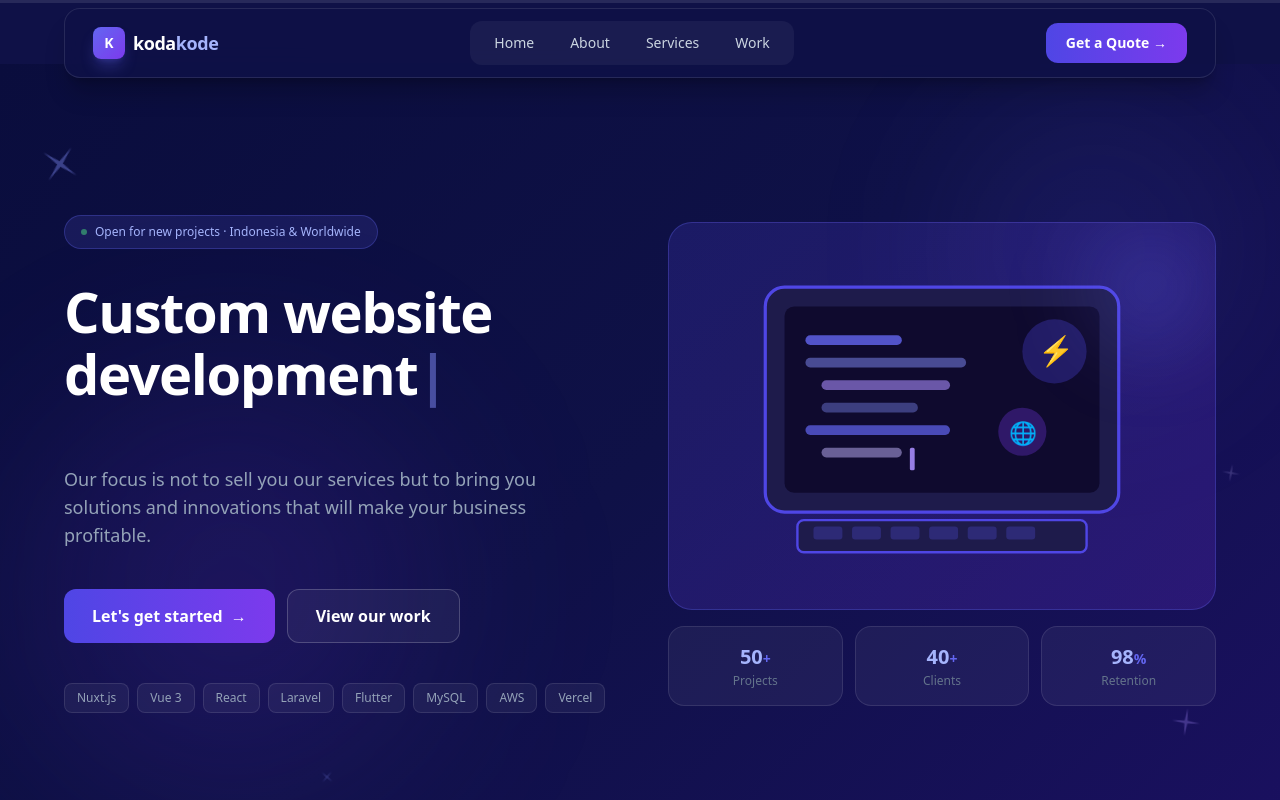
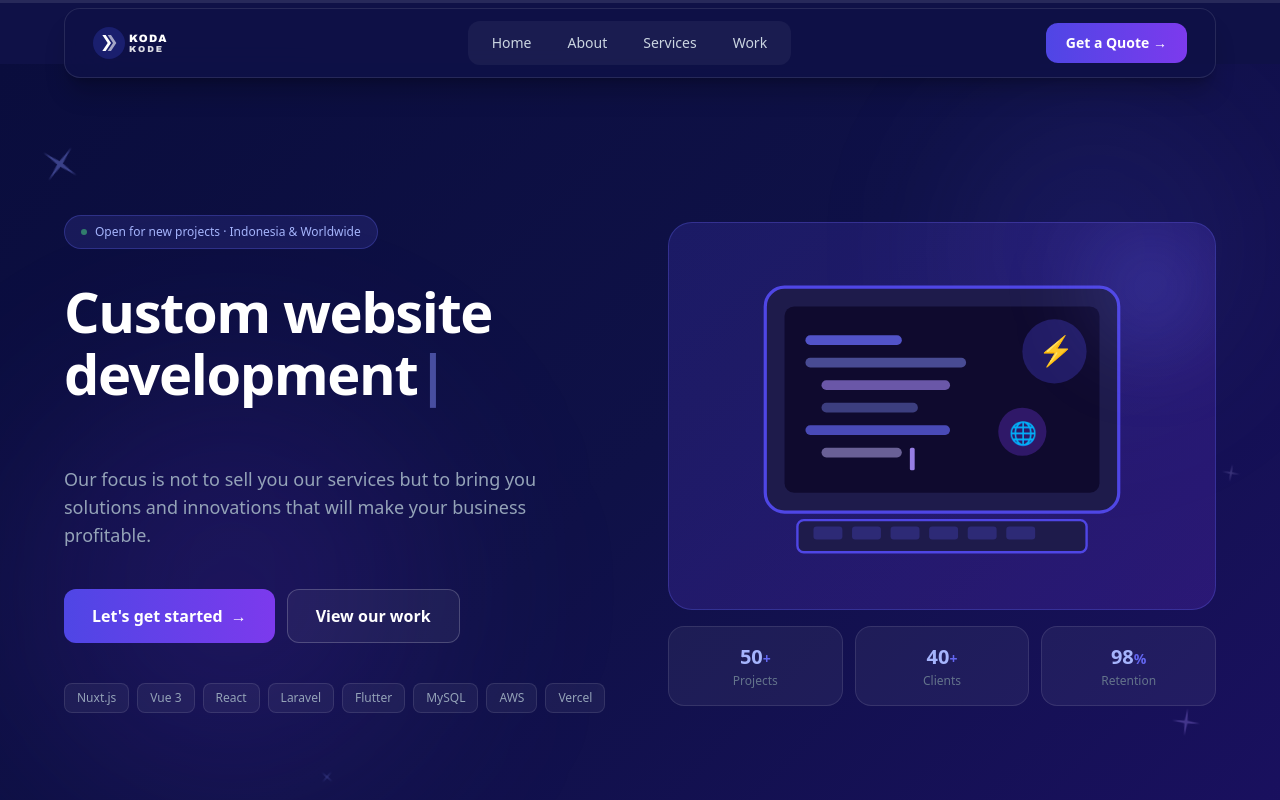
Before and after one commit to freezetea/my-software-house, a Nuxt app: page / in a window 1280 px wide. Shown: the top 800 px of the page. Built offline with nearby package versions, Linux system fonts and the light colour scheme.

Commit message:
update website design

```diff
--- a/app/app.vue
+++ b/app/app.vue
@@ -1,50 +1,38 @@
 <template>
   <div>
 
-    <!-- ══════════════════════════════════════
-         LOADING SCREEN
-    ══════════════════════════════════════ -->
+    <!-- LOADING SCREEN -->
     <Transition name="loader">
       <div v-if="loading" class="fixed inset-0 z-[999] flex flex-col items-center justify-center" style="background: linear-gradient(135deg, #0a0d3d 0%, #0f1147 60%, #1a1060 100%)">
-        <!-- animated stars -->
         <svg class="absolute top-16 left-16 opacity-40 animate-spin" style="animation-duration:20s" width="32" height="32" viewBox="0 0 40 40"><path d="M20 0 L22 18 L40 20 L22 22 L20 40 L18 22 L0 20 L18 18 Z" fill="#818cf8"/></svg>
         <svg class="absolute bottom-16 right-16 opacity-30 animate-spin" style="animation-duration:28s;animation-direction:reverse" width="22" height="22" viewBox="0 0 40 40"><path d="M20 0 L22 18 L40 20 L22 22 L20 40 L18 22 L0 20 L18 18 Z" fill="#a78bfa"/></svg>
         <svg class="absolute top-1/3 right-1/4 opacity-20 animate-spin" style="animation-duration:15s" width="16" height="16" viewBox="0 0 40 40"><path d="M20 0 L22 18 L40 20 L22 22 L20 40 L18 22 L0 20 L18 18 Z" fill="#c4b5fd"/></svg>
         <svg class="absolute bottom-1/3 left-1/4 opacity-25 animate-spin" style="animation-duration:22s;animation-direction:reverse" width="14" height="14" viewBox="0 0 40 40"><path d="M20 0 L22 18 L40 20 L22 22 L20 40 L18 22 L0 20 L18 18 Z" fill="#818cf8"/></svg>
-
-        <!-- glow blobs -->
         <div class="absolute top-1/4 left-1/4 w-64 h-64 bg-indigo-600/20 rounded-full blur-3xl pointer-events-none"></div>
         <div class="absolute bottom-1/4 right-1/4 w-64 h-64 bg-violet-600/15 rounded-full blur-3xl pointer-events-none"></div>
 
-        <!-- logo + brand -->
-        <div class="flex items-center gap-3 mb-8 relative z-10">
-          <div class="w-12 h-12 rounded-2xl bg-gradient-to-br from-indigo-500 to-violet-600 flex items-center justify-center shadow-xl shadow-indigo-500/40">
-            <span class="text-white font-black text-xl">K</span>
-          </div>
-          <div class="text-white font-black text-3xl tracking-tight">
-            koda<span class="text-indigo-300">kode</span>
-          </div>
-        </div>
+        <!-- LOGO -->
+        <svg viewBox="0 0 180 48" class="h-14 w-auto mb-8 relative z-10" xmlns="http://www.w3.org/2000/svg">
+          <circle cx="24" cy="24" r="24" fill="#1a1f6e"/>
+          <polygon points="14,12 22,24 14,36 19,36 27,24 19,12" fill="white"/>
+          <polygon points="22,12 30,24 22,36 27,36 35,24 27,12" fill="white" opacity="0.6"/>
+          <text x="54" y="22" font-family="Arial Black, sans-serif" font-weight="900" font-size="16" fill="white" letter-spacing="2">KODA</text>
+          <text x="54" y="38" font-family="Arial Black, sans-serif" font-weight="900" font-size="13" fill="white" letter-spacing="3" opacity="0.85">KODE</text>
+        </svg>
 
-        <!-- animated loading text -->
         <div class="text-slate-400 text-sm font-medium mb-8 relative z-10 h-5 overflow-hidden">
           <div class="loading-text-wrap" :style="`transform: translateY(-${loadingTextIdx * 20}px); transition: transform 0.4s ease`">
             <div v-for="t in loadingTexts" :key="t" class="h-5 flex items-center justify-center text-indigo-300">{{ t }}</div>
           </div>
         </div>
 
-        <!-- progress bar -->
         <div class="w-48 h-1 bg-white/10 rounded-full overflow-hidden relative z-10">
-          <div class="h-full bg-gradient-to-r from-indigo-500 via-violet-500 to-indigo-500 rounded-full transition-all duration-300"
-            :style="`width: ${loadingProgress}%`"></div>
+          <div class="h-full bg-gradient-to-r from-indigo-500 via-violet-500 to-indigo-500 rounded-full transition-all duration-300" :style="`width: ${loadingProgress}%`"></div>
         </div>
         <div class="text-slate-600 text-xs mt-3 relative z-10">{{ loadingProgress }}%</div>
 
-        <!-- bouncing dots -->
         <div class="flex gap-2 mt-6 relative z-10">
-          <div v-for="i in 3" :key="i"
-            class="w-2 h-2 rounded-full bg-indigo-400 animate-bounce"
-            :style="`animation-delay: ${(i-1) * 0.15}s`"></div>
+          <div v-for="i in 3" :key="i" class="w-2 h-2 rounded-full bg-indigo-400 animate-bounce" :style="`animation-delay: ${(i-1) * 0.15}s`"></div>
         </div>
       </div>
     </Transition>
@@ -57,11 +45,15 @@
     <!-- NAVBAR -->
     <nav class="fixed top-2 left-0 right-0 z-[100] px-4 md:px-6">
       <div class="max-w-6xl mx-auto flex items-center justify-between py-3 px-5 md:px-7 rounded-2xl bg-[#0f1147]/85 backdrop-blur-xl border border-white/10 shadow-xl shadow-black/20">
-        <NuxtLink to="/" class="flex items-center gap-2">
-          <div class="w-8 h-8 rounded-lg bg-gradient-to-br from-indigo-500 to-violet-600 flex items-center justify-center shadow-lg shadow-indigo-500/30">
-            <span class="text-white font-black text-sm">K</span>
-          </div>
-          <span class="text-white font-black text-lg tracking-tight">koda<span class="text-indigo-300">kode</span></span>
+
+        <NuxtLink to="/">
+          <svg viewBox="0 0 180 48" class="h-8 w-auto" xmlns="http://www.w3.org/2000/svg">
+            <circle cx="24" cy="24" r="24" fill="#1a1f6e"/>
+            <polygon points="14,12 22,24 14,36 19,36 27,24 19,12" fill="white"/>
+            <polygon points="22,12 30,24 22,36 27,36 35,24 27,12" fill="white" opacity="0.6"/>
+            <text x="54" y="22" font-family="Arial Black, sans-serif" font-weight="900" font-size="16" fill="white" letter-spacing="2">KODA</text>
+            <text x="54" y="38" font-family="Arial Black, sans-serif" font-weight="900" font-size="13" fill="white" letter-spacing="3" opacity="0.85">KODE</text>
+          </svg>
         </NuxtLink>
 
         <ul class="hidden md:flex gap-1 list-none bg-white/5 rounded-xl px-2 py-1">
@@ -83,6 +75,7 @@
         </button>
       </div>
 
+      <!-- Mobile menu -->
       <div v-if="menuOpen" class="md:hidden mt-2 bg-[#0f1147]/95 backdrop-blur-xl border border-white/10 rounded-2xl p-4 flex flex-col gap-1 shadow-xl">
         <NuxtLink to="/" class="text-slate-300 hover:text-white hover:bg-white/10 text-sm py-2.5 px-4 rounded-xl transition-all" @click="menuOpen = false">Home</NuxtLink>
         <NuxtLink to="/#about" class="text-slate-300 hover:text-white hover:bg-white/10 text-sm py-2.5 px-4 rounded-xl transition-all" @click="menuOpen = false">About</NuxtLink>
@@ -103,31 +96,35 @@
     <!-- FOOTER -->
     <footer style="background:#0a0d3d" class="border-t border-white/10">
       <div class="max-w-6xl mx-auto px-4 md:px-6 py-14 grid grid-cols-1 md:grid-cols-4 gap-10">
+
         <div class="md:col-span-2">
-          <div class="flex items-center gap-2 mb-4">
-            <div class="w-8 h-8 rounded-lg bg-gradient-to-br from-indigo-500 to-violet-600 flex items-center justify-center">
-              <span class="text-white font-black text-sm">K</span>
-            </div>
-            <span class="text-white font-black text-lg">koda<span class="text-indigo-300">kode</span></span>
-          </div>
+          <!-- Footer logo -->
+          <svg viewBox="0 0 180 48" class="h-10 w-auto mb-5" xmlns="http://www.w3.org/2000/svg">
+            <circle cx="24" cy="24" r="24" fill="#1a1f6e"/>
+            <polygon points="14,12 22,24 14,36 19,36 27,24 19,12" fill="white"/>
+            <polygon points="22,12 30,24 22,36 27,36 35,24 27,12" fill="white" opacity="0.6"/>
+            <text x="54" y="22" font-family="Arial Black, sans-serif" font-weight="900" font-size="16" fill="white" letter-spacing="2">KODA</text>
+            <text x="54" y="38" font-family="Arial Black, sans-serif" font-weight="900" font-size="13" fill="white" letter-spacing="3" opacity="0.85">KODE</text>
+          </svg>
+
           <p class="text-slate-400 text-sm leading-relaxed mb-5 max-w-xs">Turning ideas into impact through the power of technology.<br>PT. Tekno Tumbuh Bersama.</p>
+
           <div class="flex flex-col gap-2 mb-6">
             <a href="mailto:info@kodakode.com" class="text-slate-400 hover:text-indigo-300 text-sm transition-colors flex items-center gap-2">
               📧 info@kodakode.com
             </a>
-            <!-- WhatsApp instead of phone number -->
             <a href="https://api.whatsapp.com/send/?phone=6287784794214" target="_blank"
               class="inline-flex items-center gap-2 text-slate-400 hover:text-green-400 transition-colors text-sm group">
               <svg viewBox="0 0 24 24" class="w-4 h-4 shrink-0 group-hover:scale-110 transition-transform" fill="#25d366" xmlns="http://www.w3.org/2000/svg">
                 <path d="M17.472 14.382c-.297-.149-1.758-.867-2.03-.967-.273-.099-.471-.148-.67.15-.197.297-.767.966-.94 1.164-.173.199-.347.223-.644.075-.297-.15-1.255-.463-2.39-1.475-.883-.788-1.48-1.761-1.653-2.059-.173-.297-.018-.458.13-.606.134-.133.298-.347.446-.52.149-.174.198-.298.298-.497.099-.198.05-.371-.025-.52-.075-.149-.669-1.612-.916-2.207-.242-.579-.487-.5-.669-.51-.173-.008-.371-.01-.57-.01-.198 0-.52.074-.792.372-.272.297-1.04 1.016-1.04 2.479 0 1.462 1.065 2.875 1.213 3.074.149.198 2.096 3.2 5.077 4.487.709.306 1.262.489 1.694.625.712.227 1.36.195 1.871.118.571-.085 1.758-.719 2.006-1.413.248-.694.248-1.289.173-1.413-.074-.124-.272-.198-.57-.347m-5.421 7.403h-.004a9.87 9.87 0 01-5.031-1.378l-.361-.214-3.741.982.998-3.648-.235-.374a9.86 9.86 0 01-1.51-5.26c.001-5.45 4.436-9.884 9.888-9.884 2.64 0 5.122 1.03 6.988 2.898a9.825 9.825 0 012.893 6.994c-.003 5.45-4.437 9.884-9.885 9.884m8.413-18.297A11.815 11.815 0 0012.05 0C5.495 0 .16 5.335.157 11.892c0 2.096.547 4.142 1.588 5.945L.057 24l6.305-1.654a11.882 11.882 0 005.683 1.448h.005c6.554 0 11.89-5.335 11.893-11.893a11.821 11.821 0 00-3.48-8.413z"/>
               </svg>
-              <span>Chat on WhatsApp</span>
+              Chat on WhatsApp
             </a>
             <span class="text-slate-500 text-xs">🕐 Monday–Friday, 10am–5pm WIB</span>
           </div>
-          <!-- social icons -->
+
+          <!-- Social icons -->
           <div class="flex gap-2">
-            <!-- Facebook -->
             <a href="https://facebook.com/kodakode" target="_blank" title="Facebook"
               class="w-9 h-9 rounded-xl flex items-center justify-center transition-all hover:-translate-y-0.5 hover:shadow-lg"
               style="background:#1877f220; border:1px solid #1877f240">
@@ -135,7 +132,6 @@
                 <path d="M24 12.073c0-6.627-5.373-12-12-12s-12 5.373-12 12c0 5.99 4.388 10.954 10.125 11.854v-8.385H7.078v-3.47h3.047V9.43c0-3.007 1.792-4.669 4.533-4.669 1.312 0 2.686.235 2.686.235v2.953H15.83c-1.491 0-1.956.925-1.956 1.874v2.25h3.328l-.532 3.47h-2.796v8.385C19.612 23.027 24 18.062 24 12.073z"/>
               </svg>
             </a>
-            <!-- Twitter/X -->
             <a href="https://twitter.com/kodakode" target="_blank" title="Twitter / X"
               class="w-9 h-9 rounded-xl flex items-center justify-center transition-all hover:-translate-y-0.5 hover:shadow-lg"
               style="background:#1da1f220; border:1px solid #1da1f240">
@@ -143,7 +139,6 @@
                 <path d="M18.244 2.25h3.308l-7.227 8.26 8.502 11.24H16.17l-4.714-6.231-5.401 6.231H2.746l7.73-8.835L1.254 2.25H8.08l4.253 5.622zm-1.161 17.52h1.833L7.084 4.126H5.117z"/>
               </svg>
             </a>
-            <!-- Instagram -->
             <a href="https://instagram.com/kodakode" target="_blank" title="Instagram"
               class="w-9 h-9 rounded-xl flex items-center justify-center transition-all hover:-translate-y-0.5 hover:shadow-lg"
               style="background:#e1306c20; border:1px solid #e1306c40">
@@ -158,7 +153,6 @@
                 <path fill="url(#igGrad)" d="M12 2.163c3.204 0 3.584.012 4.85.07 3.252.148 4.771 1.691 4.919 4.919.058 1.265.069 1.645.069 4.849 0 3.205-.012 3.584-.069 4.849-.149 3.225-1.664 4.771-4.919 4.919-1.266.058-1.644.07-4.85.07-3.204 0-3.584-.012-4.849-.07-3.26-.149-4.771-1.699-4.919-4.92-.058-1.265-.07-1.644-.07-4.849 0-3.204.013-3.583.07-4.849.149-3.227 1.664-4.771 4.919-4.919 1.266-.057 1.645-.069 4.849-.069zm0-2.163c-3.259 0-3.667.014-4.947.072-4.358.2-6.78 2.618-6.98 6.98-.059 1.281-.073 1.689-.073 4.948 0 3.259.014 3.668.072 4.948.2 4.358 2.618 6.78 6.98 6.98 1.281.058 1.689.072 4.948.072 3.259 0 3.668-.014 4.948-.072 4.354-.2 6.782-2.618 6.979-6.98.059-1.28.073-1.689.073-4.948 0-3.259-.014-3.667-.072-4.947-.196-4.354-2.617-6.78-6.979-6.98-1.281-.059-1.69-.073-4.949-.073zm0 5.838c-3.403 0-6.162 2.759-6.162 6.162s2.759 6.163 6.162 6.163 6.162-2.759 6.162-6.163c0-3.403-2.759-6.162-6.162-6.162zm0 10.162c-2.209 0-4-1.79-4-4 0-2.209 1.791-4 4-4s4 1.791 4 4c0 2.21-1.791 4-4 4zm6.406-11.845c-.796 0-1.441.645-1.441 1.44s.645 1.44 1.441 1.44c.795 0 1.439-.645 1.439-1.44s-.644-1.44-1.439-1.44z"/>
               </svg>
             </a>
-            <!-- LinkedIn -->
             <a href="https://linkedin.com/company/kodakode" target="_blank" title="LinkedIn"
               class="w-9 h-9 rounded-xl flex items-center justify-center transition-all hover:-translate-y-0.5 hover:shadow-lg"
               style="background:#0a66c220; border:1px solid #0a66c240">
@@ -174,7 +168,9 @@
             <span class="w-4 h-0.5 bg-gradient-to-r from-indigo-500 to-violet-500 inline-block rounded-full"></span> Services
           </div>
           <ul class="flex flex-col gap-2.5">
-            <li v-for="s in footerServices" :key="s"><a href="#services" class="text-slate-400 hover:text-indigo-300 text-sm transition-colors">{{ s }}</a></li>
+            <li v-for="s in footerServices" :key="s">
+              <a href="#services" class="text-slate-400 hover:text-indigo-300 text-sm transition-colors">{{ s }}</a>
+            </li>
           </ul>
         </div>
 
@@ -205,13 +201,13 @@
         <span class="text-slate-600 text-xs">Built with Nuxt.js 💚</span>
       </div>
     </footer>
+
   </div>
 </template>
 
 <script setup>
 import { ref, onMounted, onUnmounted } from 'vue'
 
-// ── LOADING ──────────────────────────────
 const loading = ref(true)
 const loadingProgress = ref(0)
 const loadingTextIdx = ref(0)
@@ -223,11 +219,9 @@ const loadingTexts = [
   'Welcome to kodakode!',
 ]
 
-// ── NAVBAR ───────────────────────────────
 const menuOpen = ref(false)
 const scrollProgress = ref(0)
 
-// ── FOOTER ───────────────────────────────
 const footerServices = [
   'Website Development',
   'Mobile App Solutions',
@@ -246,19 +240,15 @@ function onScroll() {
 onMounted(() => {
   window.addEventListener('scroll', onScroll)
 
-  // progress bar animation
   const duration = 2200
   const start = performance.now()
-  let textTimer = null
 
-  // cycle loading texts
-  textTimer = setInterval(() => {
+  const textTimer = setInterval(() => {
     if (loadingTextIdx.value < loadingTexts.length - 1) {
       loadingTextIdx.value++
     }
   }, duration / loadingTexts.length)
 
-  // smooth progress 0 → 100
   function animateProgress(now) {
     const elapsed = now - start
     const pct = Math.min(Math.round((elapsed / duration) * 100), 100)
@@ -284,7 +274,6 @@ html, body {
   padding: 0;
 }
 
-/* loader fade out */
 .loader-leave-active {
   transition: opacity 0.6s ease, transform 0.6s ease;
 }
@@ -293,7 +282,6 @@ html, body {
   transform: scale(1.05);
 }
 
-/* loading text scroll */
 .loading-text-wrap {
   display: flex;
   flex-direction: column;
```
